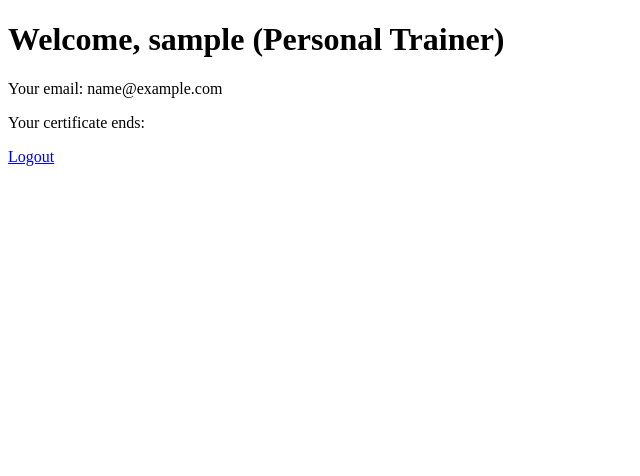
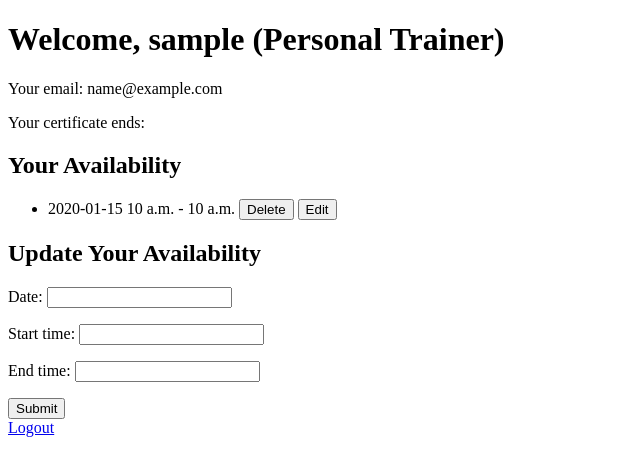
Before and after one commit to aaaTaooo/UniGym, a Django app: page /user/dashboard/trainer/ in a window 1280 px wide. Shown: the top 476 px of the page, without its empty margins (0-640 px from the left). Run offline with Django 5.2, Linux system fonts and the light colour scheme; a user stored in the database is signed in; tables that the repository leaves empty hold one stand-in row (values such as "Sample post").

Commit message:
Implement personal trainer's session management Finish #5

```diff
--- a/UniGymProject/settings.py
+++ b/UniGymProject/settings.py
@@ -9,7 +9,7 @@ https://docs.djangoproject.com/en/5.2/topics/settings/
 For the full list of settings and their values, see
 https://docs.djangoproject.com/en/5.2/ref/settings/
 """
-
+import os
 from pathlib import Path
 
 # Build paths inside the project like this: BASE_DIR / 'subdir'.
@@ -106,6 +106,9 @@ AUTH_USER_MODEL = 'users.CustomUser'
 LOGIN_REDIRECT_URL = '/home/'
 LOGOUT_REDIRECT_URL = '/user/login/'
 
+MEDIA_URL = '/media/'
+MEDIA_ROOT = BASE_DIR / 'media'
+
 # Internationalization
 # https://docs.djangoproject.com/en/5.2/topics/i18n/
 
--- a/UniGymProject/urls.py
+++ b/UniGymProject/urls.py
@@ -16,8 +16,12 @@ Including another URLconf
 """
 from django.contrib import admin
 from django.urls import path, include
-
+from django.conf import settings
+from django.conf.urls.static import static
 urlpatterns = [
     path('admin/', admin.site.urls),
     path('user/', include('users.urls')),
 ]
+
+if settings.DEBUG:
+    urlpatterns += static(settings.MEDIA_URL, document_root=settings.MEDIA_ROOT)
--- a/templates/users/trainer_dashboard.html
+++ b/templates/users/trainer_dashboard.html
@@ -9,6 +9,39 @@
     <p>Your email: {{ user.email }}</p>
     <p>Your certificate ends: </p>
 
+    <h2>Your Availability</h2>
+    {% if availabilities %}
+        <ul>
+        {% for availability in availabilities %}
+            <li>
+                {{ availability.date|date:"Y-m-d" }} {{ availability.start_time }} - {{ availability.end_time }}
+                <form method="post" style="display:inline;">
+                    {% csrf_token %}
+                    <input type="hidden" name="delete_id" value="{{ availability.id }}">
+                    <button type="submit">Delete</button>
+                </form>
+                <form method="post" style="display:inline;">
+                    {% csrf_token %}
+                    <input type="hidden" name="edit_id" value="{{ availability.id }}">
+                    <button type="submit">Edit</button>
+                </form>
+            </li>
+        {% endfor %}
+        </ul>
+    {% else %}
+        <p>No availability added yet.</p>
+    {% endif %}
+
+    <h2>Update Your Availability </h2>
+    <form method="post">
+        {% csrf_token %}
+        {% if form.instance.id %}
+            <input type="hidden" name="availability_id" value="{{ form.instance.id }}">
+        {% endif %}
+        {{ form.as_p }}
+        <button type="submit">Submit</button>
+    </form>
+
     <a href="{% url 'logout' %}">Logout</a>
 </body>
 </html>
--- a/users/admin.py
+++ b/users/admin.py
@@ -1,7 +1,7 @@
 from django.contrib import admin
 from django.contrib.auth.admin import UserAdmin
 
-from users.models import CustomUser, GroupFitnessClass, Booking
+from users.models import CustomUser, GroupFitnessClass, Booking, TrainerProfile
 
 
 # Register your models here.
@@ -38,6 +38,10 @@ class BookingAdmin(admin.ModelAdmin):
     list_display = ('member', 'fitness_class', 'booked_at')
     list_filter = ('booked_at',)
 
+class TrainerProfileAdmin(admin.ModelAdmin):
+    list_display = ('user', 'specialization', 'price_per_hour')
+
 admin.site.register(CustomUser, CustomUserAdmin)
 admin.site.register(GroupFitnessClass, GroupFitnessClassAdmin)
 admin.site.register(Booking, BookingAdmin)
+admin.site.register(TrainerProfile, TrainerProfileAdmin)
--- a/users/forms.py
+++ b/users/forms.py
@@ -1,6 +1,6 @@
 from django import forms
 from django.contrib.auth.forms import UserCreationForm
-from users.models import CustomUser
+from users.models import CustomUser, Availability
 
 
 class GymMemberRegistrationForm(UserCreationForm):
@@ -34,3 +34,8 @@ class PersonalTrainerRegistrationForm(UserCreationForm):
         if commit:
             user.save()
         return user
+
+class AvailabilityForm(forms.ModelForm):
+    class Meta:
+        model = Availability
+        fields = ['date', 'start_time', 'end_time']
--- a/users/models.py
+++ b/users/models.py
@@ -50,3 +50,24 @@ class Booking(models.Model):
 
     def __str__(self):
         return f"{self.member.username} booked {self.fitness_class.title}"
+
+class TrainerProfile(models.Model):
+    user = models.OneToOneField(settings.AUTH_USER_MODEL, on_delete=models.CASCADE,related_name='trainer_profile')
+    bio = models.TextField(blank=True, null=True)
+    specialization = models.CharField(max_length=100, blank=True, null=True)
+    price_per_hour = models.FloatField(blank=True, null=True)
+    photo = models.ImageField(upload_to='trainer_photos/', blank=True, null=True)
+    email = models.EmailField(blank=True, null=True)
+
+    def __str__(self):
+        return self.user.username
+
+class Availability(models.Model):
+    trainer = models.ForeignKey("users.TrainerProfile", on_delete=models.CASCADE, related_name='availabilities')
+    date = models.DateTimeField()
+    start_time = models.TimeField(blank=True, null=True)
+    end_time = models.TimeField(blank=True, null=True)
+    is_available = models.BooleanField(default=True)
+
+    def __str__(self):
+        return f"{self.trainer.user.username} - {self.date} {self.start_time} - {self.end_time}"
--- a/users/urls.py
+++ b/users/urls.py
@@ -1,20 +1,26 @@
 from django.urls import path
-
 from users import views
 
 urlpatterns = [
     path('login/', views.custom_login, name='login'),
+    path('logout/', views.custom_logout, name='logout'),
+
+
     path('register/gym_member/', views.gm_register, name='gm_register'),
     path('register/personal_trainer/', views.pt_register, name='pt_register'),
+
 
     path('dashboard/member/', views.member_dashboard, name='member_dashboard'),
     path('dashboard/member/book/<int:class_id>/', views.book_class, name='book_class'),
     path('dashboard/member/cancel/<int:class_id>/', views.cancel_booking, name='cancel_booking'),
+
+
     path('dashboard/trainer/', views.trainer_dashboard, name='trainer_dashboard'),
     path('dashboard/admin/', views.admin_dashboard, name='admin_dashboard'),
 
     #path('fitness/classes/', views.group_fitness_list, name='group_fitness_list'),
     #path('fitness/book/<int:class_id>/', views.book_class, name='book_class'),
 
-    path('logout/', views.custom_logout, name='logout'),
+    path("trainers/", views.trainer_list, name="trainer_list"),
+    path("trainers/<int:trainer_id>/", views.trainer_detail, name='trainer_detail'),
 ]
--- a/users/views.py
+++ b/users/views.py
@@ -4,7 +4,8 @@ from django.contrib.auth.decorators import login_required
 from django.shortcuts import render, redirect, get_object_or_404
 
 from users.forms import GymMemberRegistrationForm, PersonalTrainerRegistrationForm
-from users.models import GroupFitnessClass, Booking
+from users.models import GroupFitnessClass, Booking, TrainerProfile, Availability
+from .forms import AvailabilityForm
 
 
 # Create your views here.
@@ -70,7 +71,46 @@ def member_dashboard(request):
 
 @login_required
 def trainer_dashboard(request):
-    return render(request, 'users/trainer_dashboard.html')
+    trainer_profile = request.user.trainer_profile
+    availabilities = trainer_profile.availabilities.all()
+    form = None
+
+    if request.method == 'POST':
+        #Delete availability
+        if 'delete_id' in request.POST:
+            availability_id = request.POST.get('delete_id')
+            availability = get_object_or_404(Availability, id=availability_id, trainer=trainer_profile)
+            availability.delete()
+            return redirect('trainer_dashboard')
+
+        #Edit availability
+        elif'edit_id' in request.POST:
+            availability_id = request.POST.get('edit_id')
+            availability = get_object_or_404(Availability, id=availability_id, trainer=trainer_profile)
+            form = AvailabilityForm(instance=availability)
+
+        #Add and update availability
+        elif 'availability_id' in request.POST or 'date' in request.POST:
+            availability_id = request.POST.get('availability_id')
+            if availability_id:
+                availability = get_object_or_404(Availability, id=availability_id, trainer=trainer_profile)
+                form = AvailabilityForm(request.POST, instance=availability)
+            else:
+                form = AvailabilityForm(request.POST)
+
+            if form.is_valid():
+                availability = form.save(commit=False)
+                availability.trainer = trainer_profile
+                availability.save()
+                return redirect('trainer_dashboard')
+
+    if not form:
+        form = AvailabilityForm()
+
+    return render(request, 'users/trainer_dashboard.html', {"trainer_profile": trainer_profile,
+                                                                "availabilities": availabilities,
+                                                                "form": form, })
+
 
 @login_required
 def admin_dashboard(request):
@@ -100,6 +140,7 @@ def book_class(request, class_id):
 
     return redirect('member_dashboard')
 
+#cancel group class
 @login_required
 def cancel_booking(request, class_id):
     fitness_class = get_object_or_404(GroupFitnessClass, id=class_id)
@@ -112,3 +153,14 @@ def cancel_booking(request, class_id):
         messages.warning(request, 'Booking cancel failed.')
 
     return redirect('member_dashboard')
+
+#trainer profile
+def trainer_list(request):
+    trainers = TrainerProfile.objects.filter(user__role='trainer', user__is_approved=True)
+    return render(request, "users/trainer_list.html", {'trainers':trainers})
+
+def trainer_detail(request, trainer_id):
+    trainer_profile = get_object_or_404(TrainerProfile, id=trainer_id)
+    availabilities = trainer_profile.availabilities.all()
+    return render(request, "users/trainer_detail.html", {"trainer_profile":trainer_profile,
+                                                         "availabilities":availabilities})
```
Also changed, not shown: templates/users/trainer_detail.html (added, +33 -0 lines), templates/users/trainer_list.html (added, +24 -0 lines), users/migrations/0004_trainerprofile.py (added), users/migrations/0005_trainerprofile_email_availability.py (added), users/migrations/0006_alter_availability_trainer.py (added), users/migrations/0007_alter_availability_trainer.py (added).
